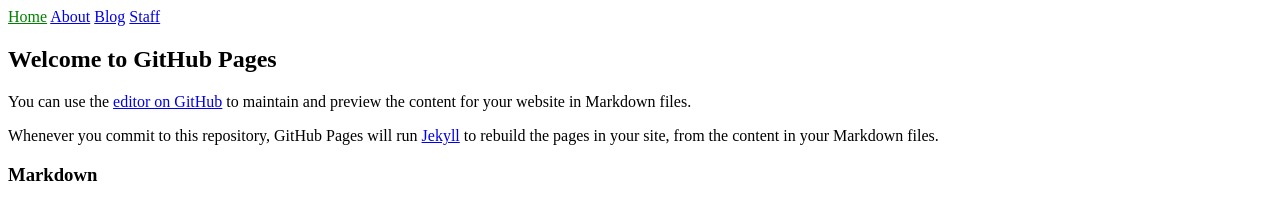
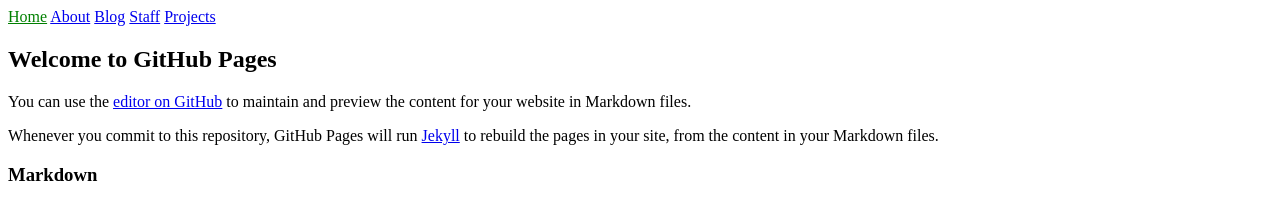
Before and after one commit to rachelhuls/rachelhuls.github.io, a Jekyll site: the page built from README.md, in a window 1280 px wide. Shown: the top 201 px of the page. Built offline with Jekyll 4.4.1, drawn with Linux system fonts in a browser that asks for light colours; our own code applies the rules of GitHub Pages for plain Markdown files.

Commit message:
Update navigation.yml

```diff
--- a/_data/navigation.yml
+++ b/_data/navigation.yml
@@ -6,3 +6,5 @@
   link: /blog.html
 - name: Staff
   link: /staff.html
+- name: Projects
+  link: /projects.html
```
